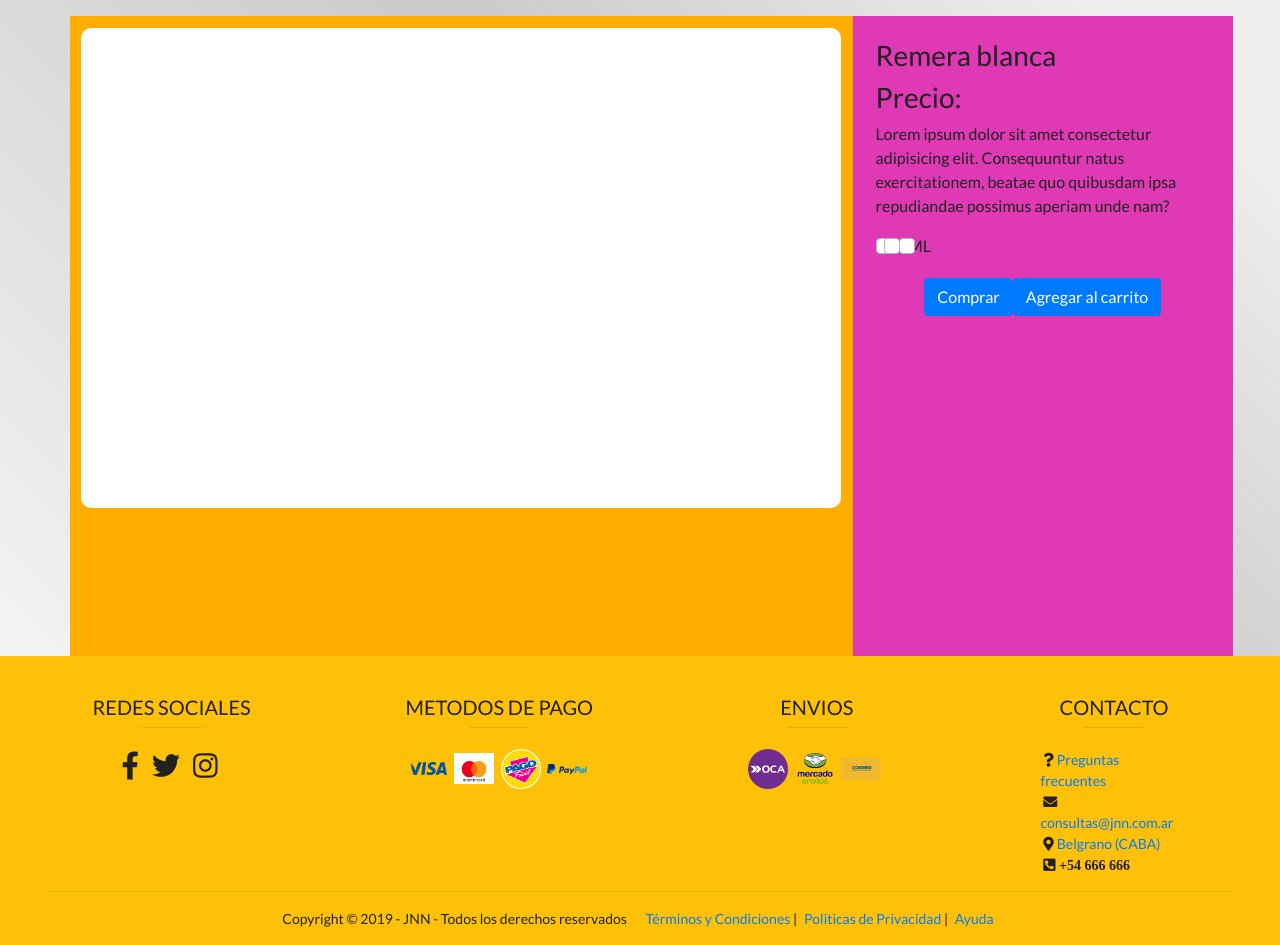
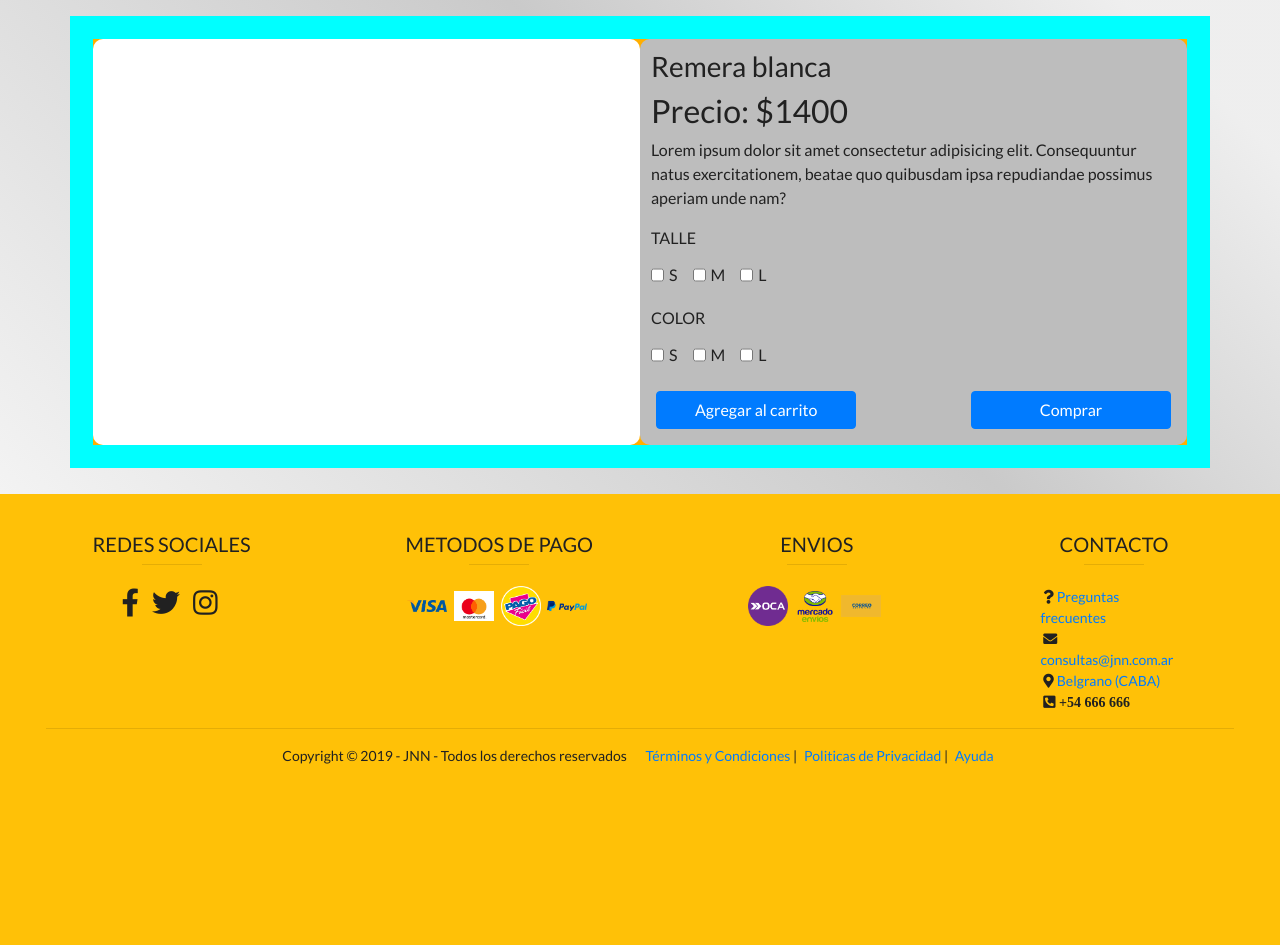
Before and after one commit to nicahdemarco/JNN-e-commerce, a PHP site: page /detalleProducto.php in a window 1280 px wide. Shown: the part 128-1073 px from the top of the page. After the commit the page ends 892 px from the top, so only its background shows below. Run offline with PHP 8.4, Linux system fonts and the light colour scheme; data that the repository does not hold is empty; some libraries are stand-ins or nearby versions.

Commit message:
mejoras en seccion detalle de producto

```diff
--- a/CSS/detalleProducto.css
+++ b/CSS/detalleProducto.css
@@ -1,38 +1,44 @@
 
 .detalle-container {
     background-color: aqua;
-    /* display: flex; */
-    height: 80vh;
-    justify-content: space-around;
+    display: flex;
+    margin-bottom: 2%;
+
 }
 
 .detalle-producto {
     background-color: rgb(255, 174, 0);
-    height: 80vh;
     display: flex;
-
+    flex-direction: row;
+    margin: 2%;
+    justify-content: space-between;
 }
-.detalle-image {
-    height: 60vh;
-    margin: 1%;
+.detalle-imagen {
+    display: flex;
+    align-items: center;
     background-color: white;
-    justify-content: flex-start;
     border-radius: 10px;
-    width: 100%;
 
 }
 
 .detalle-descripcion {
-    background-color: rgb(223, 57, 181);
-    height: 80vh;
-    justify-content: flex-end;
-    padding: 2%;
-    width: 100%;
+    align-items: center;
+    background: #BDBDBD;
+    border-radius: 10px;
+    padding: 1%;
+
+
 }
 .botones{
-    justify-content: center;
+    justify-content: space-between;
     margin: 1%;
     align-items: flex-end
 }
-.btn{
+.btn-primary {
+    width: 200px;
 }
+
+
+.form-check-input{
+    height: 50px;
+}
--- a/detalleProducto.php
+++ b/detalleProducto.php
@@ -20,7 +20,6 @@
         <div class="container-fluid">
             <header class="main-header">
                 <?php require_once('navbar.php');?>
-
                 <nav aria-label="breadcrumb">
                     <ol class="breadcrumb bg-transparent">
                         <li class="breadcrumb-item"><a href="index.php">Inicio</a></li>
@@ -30,11 +29,11 @@
             </header>
 
             <!-- producto -->
-            <div class="container detalle-container">
+            <div class="container detalle-container ">
                 <div class="row">
                     <section class="detalle-producto">
 
-                        <article class="col-md-8 col-sm-12 detalle-image">
+                        <article class="col-md-6 col-sm-12 col-xs-12 detalle-imagen">
                             <!-- <div class="photo-container">
                                 <img class="photo" src="images/catalogo/<?= $value['imagen'];?>" alt="pdto 01">
                             </div>
@@ -45,23 +44,43 @@
                             <!-- <img class="phwo" src="./images/catalogo/IMG_25.jpeg.png" alt="o 01"> -->
                         </article>
 
-                        <aside class="col-md-4 col-sm-12 detalle-descripcion">
+                        <aside class="col-md-6 col-sm-12 col-xs-12 detalle-descripcion">
                             <h3 class="title">Remera blanca</h3>
-                            <h3 class="title">Precio:</h3>
+                            <h2 class="price">Precio: $1400</h2>
                             <p class="texto-descripcion">Lorem ipsum dolor sit amet consectetur adipisicing elit. Consequuntur natus exercitationem, beatae quo quibusdam ipsa repudiandae possimus aperiam unde nam?
                             </p>
-                            <div class="custom-control custom-checkbox">
-                                <input type="checkbox" class="custom-control-input" id="customCheck1">
-                                <label class="custom-control-label" for="customCheck1">S<label>
-                                <input type="checkbox" class="custom-control-input" id="customCheck1">
-                                <label class="custom-control-label" for="customCheck1">M<label>
-                                <input type="checkbox" class="custom-control-input" id="customCheck1">
-                                <label class="custom-control-label" for="customCheck1">L<label>
+                            <div class="select">TALLE</div>
+                            <div class="form-check form-check-inline">
+                                <input class="form-check-input" type="checkbox" id="inlineCheckbox1" value="option1">
+                                <label class="form-check-label" for="inlineCheckbox1">S</label>
+                                </div>
+                                <div class="form-check form-check-inline">
+                                <input class="form-check-input" type="checkbox" id="inlineCheckbox2" value="option2">
+                                <label class="form-check-label" for="inlineCheckbox2">M</label>
+                                </div>
+                                <div class="form-check form-check-inline">
+                                <input class="form-check-input" type="checkbox" id="inlineCheckbox3" value="option3">
+                                <label class="form-check-label" for="inlineCheckbox3">L</label>
+                            </div>
+
+                            <div class="select">COLOR</div>
+                            <div class="form-check form-check-inline">
+                                <input class="form-check-input" type="checkbox" id="inlineCheckbox1" value="option1">
+                                <label class="form-check-label" for="inlineCheckbox1">S</label>
+                                </div>
+                                <div class="form-check form-check-inline">
+                                <input class="form-check-input" type="checkbox" id="inlineCheckbox2" value="option2">
+                                <label class="form-check-label" for="inlineCheckbox2">M</label>
+                                </div>
+                                <div class="form-check form-check-inline">
+                                <input class="form-check-input" type="checkbox" id="inlineCheckbox3" value="option3">
+                                <label class="form-check-label" for="inlineCheckbox3">L</label>
                             </div>
                             <div class="row d-flex botones">
+                                <input class="btn btn-primary" type="submit" value="Agregar al carrito">
                                 <input class="btn btn-primary" type="submit" value="Comprar">
-                                <input class="btn btn-primary" type="submit" value="Agregar al carrito">
                             </div>
+
                         </aside>
 
                     </section>
```
Also changed, not shown: baseDatos.php (+36 -12 lines).
